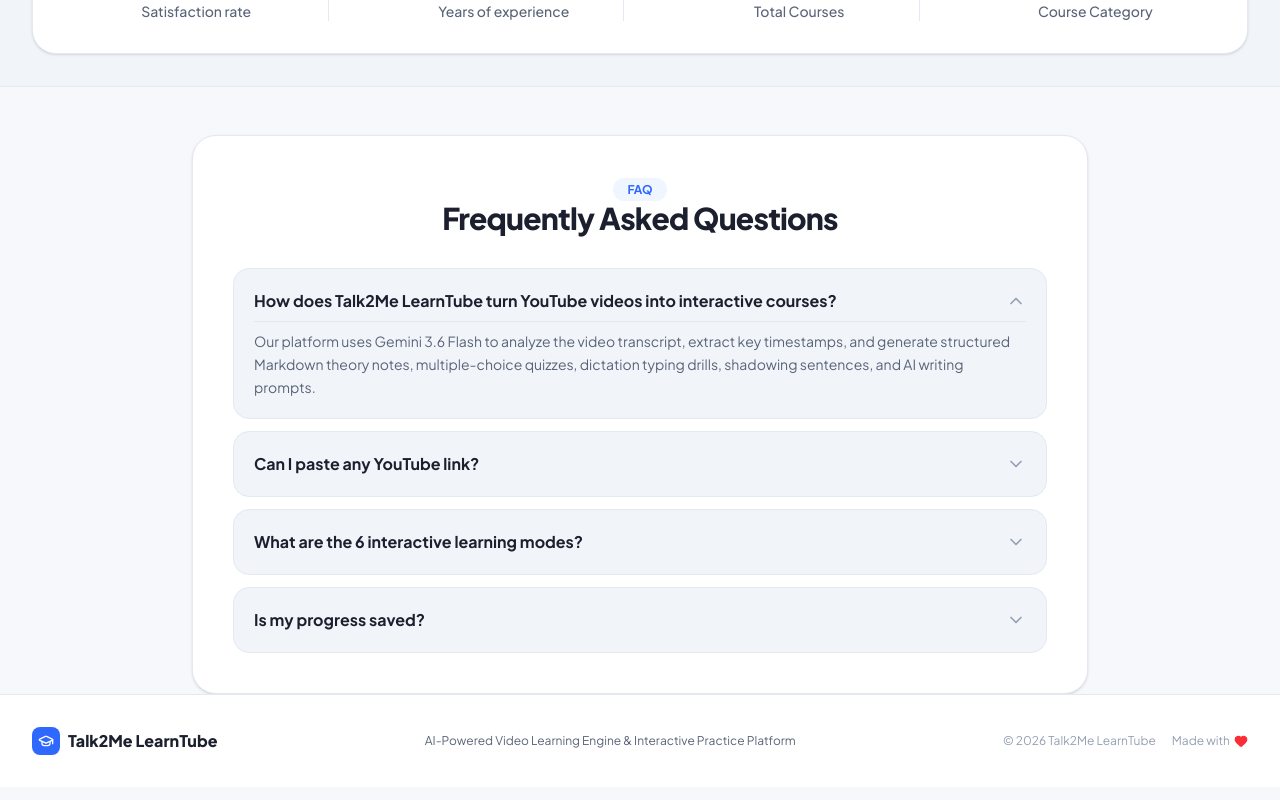
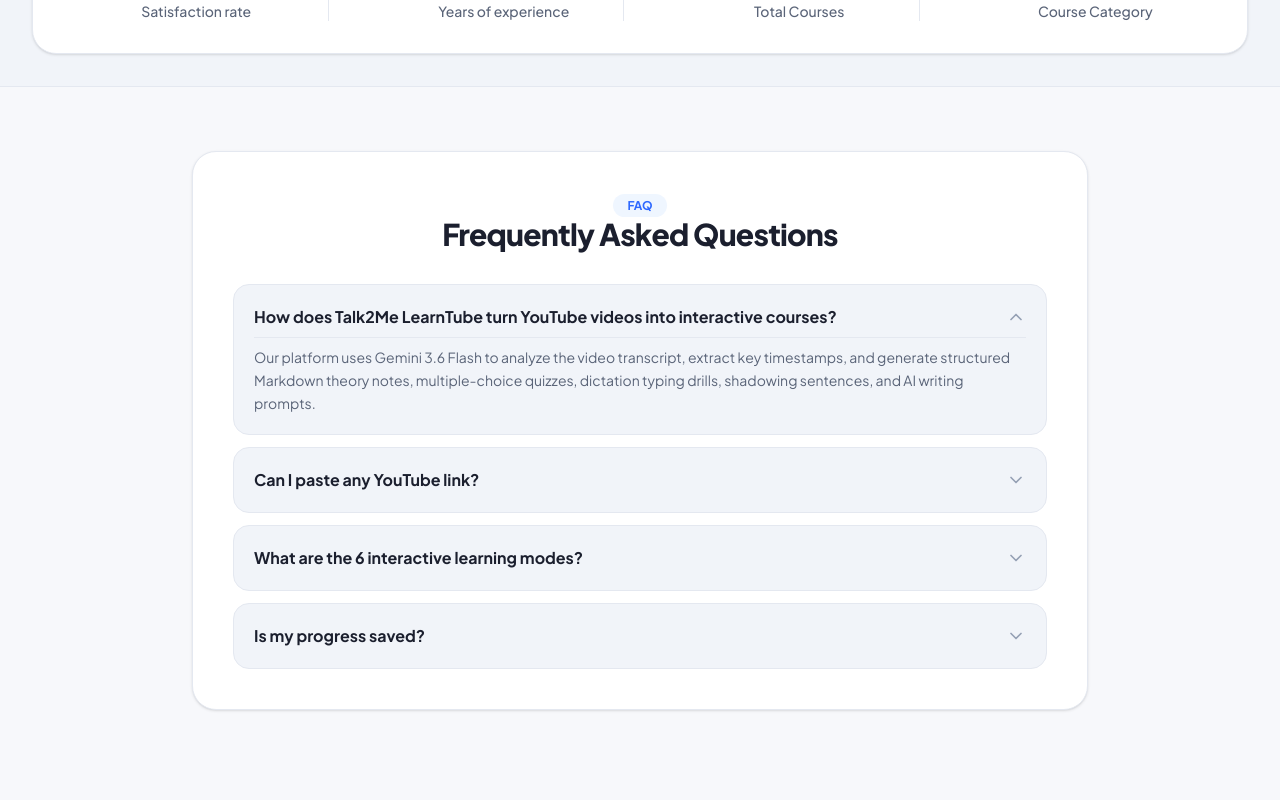
Before and after one commit to HikaruMM/talk2me-ui, a React (Vite) app: page / in a window 1280 px wide. Shown: the part 1640-2440 px from the top of the page. Built offline with nearby package versions, Linux system fonts and the light colour scheme; no server answers.

Commit message:
feat: skeleton loading for home courses and generous padding between FAQ and footer

```diff
--- a/src/App.tsx
+++ b/src/App.tsx
@@ -271,6 +271,7 @@
                 <div className="pt-8">
                   <HomePage
                     courses={homeCourses}
+                    isLoading={isCoursesLoading}
                     categories={categories.length > 0 ? categories : INITIAL_CATEGORIES}
                     selectedCategory={selectedCategory}
                     onSelectCategory={handleSelectCategory}
--- a/src/presentation/components/common/FAQSection.tsx
+++ b/src/presentation/components/common/FAQSection.tsx
@@ -24,7 +24,7 @@
   ];
 
   return (
-    <section className="py-12 bg-white dark:bg-[#1E293B] rounded-3xl border border-[#E4E8F0] dark:border-[#334155] p-6 sm:p-10 shadow-sm max-w-4xl mx-auto space-y-8">
+    <section className="py-12 bg-white dark:bg-[#1E293B] rounded-3xl border border-[#E4E8F0] dark:border-[#334155] p-6 sm:p-10 shadow-sm max-w-4xl mx-auto space-y-8 mb-8 sm:mb-12">
       <div className="text-center space-y-2">
         <span className="px-3.5 py-1 rounded-full bg-blue-50 text-[#2E68FF] text-xs font-bold uppercase">
           FAQ
--- a/src/presentation/layout/FooterSection.tsx
+++ b/src/presentation/layout/FooterSection.tsx
@@ -3,7 +3,7 @@
 
 export const FooterSection: React.FC = () => {
   return (
-    <footer className="bg-white dark:bg-[#1E293B] border-t border-[#E4E8F0] dark:border-[#334155] py-8 transition-colors">
+    <footer className="bg-white dark:bg-[#1E293B] border-t border-[#E4E8F0] dark:border-[#334155] py-10 mt-12 sm:mt-16 transition-colors">
       <div className="max-w-7xl mx-auto px-4 sm:px-6 lg:px-8 space-y-6">
 
         {/* Simple Footer Bar */}
--- a/src/presentation/pages/HomePage.tsx
+++ b/src/presentation/pages/HomePage.tsx
@@ -15,6 +15,7 @@
   onCreateCourseClick: () => void;
   onExploreCourses: () => void;
   onExploreFlashcards: () => void;
+  isLoading?: boolean;
 }
 
 export const HomePage: React.FC<HomePageProps> = ({
@@ -28,9 +29,10 @@
   onCreateCourseClick,
   onExploreCourses,
   onExploreFlashcards,
+  isLoading = false,
 }) => {
   return (
-    <div className="space-y-8 lg:space-y-12">
+    <div className="space-y-8 lg:space-y-12 pb-12 sm:pb-20">
       {/* Hero Header */}
       <HeroSection
         onOpenCreateModal={onCreateCourseClick}
@@ -50,8 +52,24 @@
           onSearchChange={onSearchChange}
         />
 
-        {/* Course Cards Grid */}
-        {courses.length === 0 ? (
+        {/* Course Cards Grid or Skeleton Loader */}
+        {isLoading ? (
+          <div className="grid grid-cols-1 sm:grid-cols-2 md:grid-cols-3 xl:grid-cols-4 gap-5">
+            {[1, 2, 3, 4].map((n) => (
+              <div
+                key={n}
+                className="bg-white dark:bg-[#1E293B] rounded-3xl p-4 border border-[#E4E8F0] dark:border-[#334155] animate-pulse space-y-4 shadow-sm"
+              >
+                <div className="aspect-[16/10] rounded-2xl bg-slate-200 dark:bg-slate-700/60 w-full" />
+                <div className="space-y-2">
+                  <div className="h-4 bg-slate-200 dark:bg-slate-700/60 rounded-full w-3/4" />
+                  <div className="h-4 bg-slate-200 dark:bg-slate-700/60 rounded-full w-1/2" />
+                </div>
+                <div className="h-10 bg-slate-200 dark:bg-slate-700/60 rounded-2xl w-full" />
+              </div>
+            ))}
+          </div>
+        ) : courses.length === 0 ? (
           <div className="p-12 text-center rounded-3xl bg-white dark:bg-[#1E293B] border border-dashed border-slate-200 dark:border-slate-800 space-y-3">
             <p className="text-sm text-slate-500 font-medium">Không tìm thấy khóa học nào phù hợp.</p>
             <button
@@ -77,8 +95,8 @@
       {/* Stats Ribbon */}
       <StatsRibbon />
 
-      {/* FAQ */}
-      <div className="max-w-7xl mx-auto px-4 sm:px-6 lg:px-8">
+      {/* FAQ Section with ample bottom margin and padding */}
+      <div className="max-w-7xl mx-auto px-4 sm:px-6 lg:px-8 pt-4 pb-16 sm:pb-24 my-8 sm:my-12">
         <FAQSection />
       </div>
     </div>
```
